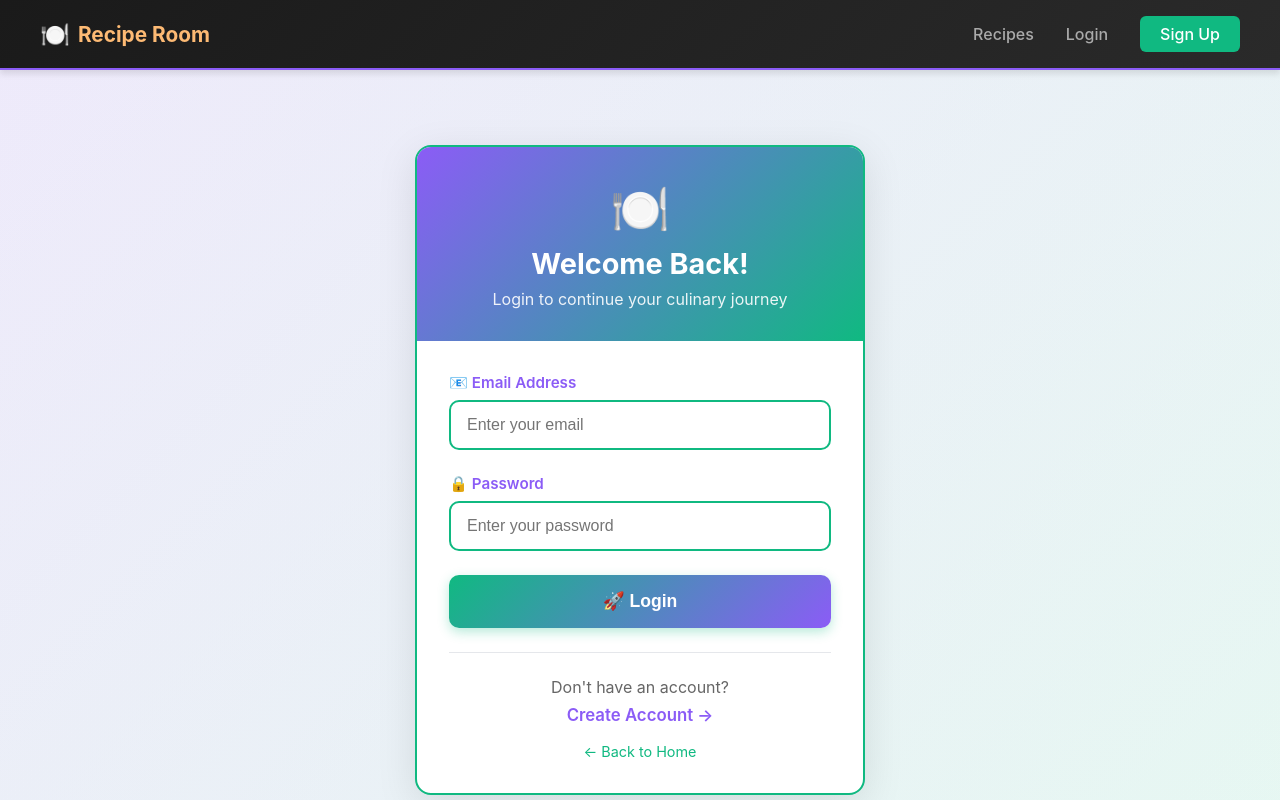
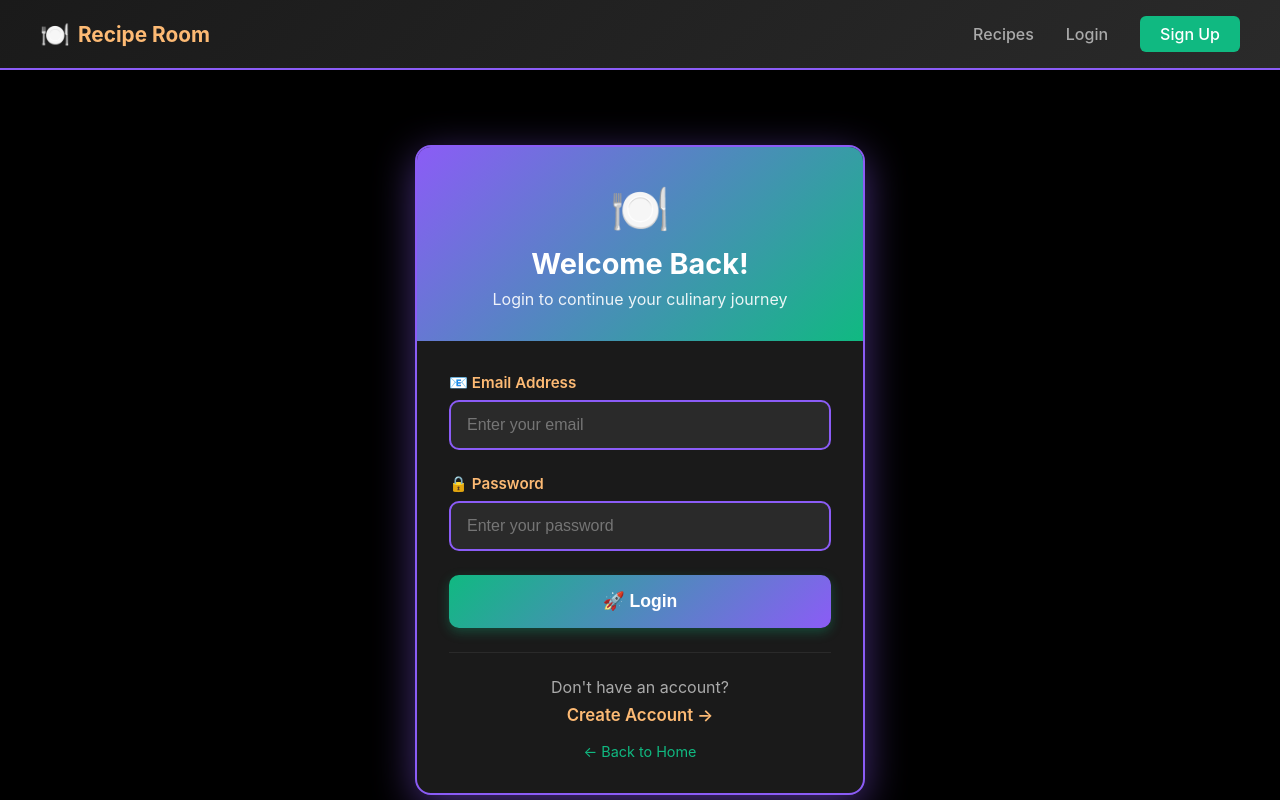
Before and after one commit to itssasha22/Recipe-room-frontend, a React (Vite) app: page /login in a window 1280 px wide. Shown: the top 800 px of the page. Built offline with nearby package versions, Linux system fonts and the light colour scheme.

Commit message:
Redesign RecipesPage and Login with realistic black theme

```diff
--- a/src/pages/Login.jsx
+++ b/src/pages/Login.jsx
@@ -25,8 +25,8 @@ const Login = () => {
   };
 
   return (
-    <div style={{ minHeight: '100vh', background: 'linear-gradient(135deg, rgba(139, 92, 246, 0.1) 0%, rgba(16, 185, 129, 0.1) 100%)', display: 'flex', alignItems: 'center', justifyContent: 'center', padding: '2rem' }}>
-      <div style={{ maxWidth: '450px', width: '100%', background: 'white', borderRadius: '16px', boxShadow: '0 10px 40px rgba(0,0,0,0.1)', overflow: 'hidden', border: '2px solid #10b981' }}>
+    <div style={{ minHeight: '100vh', background: '#000', display: 'flex', alignItems: 'center', justifyContent: 'center', padding: '2rem' }}>
+      <div style={{ maxWidth: '450px', width: '100%', background: '#1a1a1a', borderRadius: '16px', boxShadow: '0 10px 40px rgba(139, 92, 246, 0.5)', overflow: 'hidden', border: '2px solid #8b5cf6' }}>
 
         <div style={{ background: 'linear-gradient(135deg, #8b5cf6 0%, #10b981 100%)', padding: '2rem', textAlign: 'center', color: 'white' }}>
           <div style={{ fontSize: '3rem', marginBottom: '0.5rem' }}>🍽️</div>
@@ -44,7 +44,7 @@ const Login = () => {
 
           <form onSubmit={handleSubmit}>
             <div style={{ marginBottom: '1.5rem' }}>
-              <label style={{ display: 'block', color: '#8b5cf6', fontWeight: '600', marginBottom: '0.5rem', fontSize: '0.95rem' }}>
+              <label style={{ display: 'block', color: '#fdba74', fontWeight: '600', marginBottom: '0.5rem', fontSize: '0.95rem' }}>
                 📧 Email Address
               </label>
               <input
@@ -53,14 +53,14 @@ const Login = () => {
                 value={formData.email}
                 onChange={(e) => setFormData({...formData, email: e.target.value})}
                 required
-                style={{ width: '100%', padding: '0.875rem 1rem', borderRadius: '10px', border: '2px solid #10b981', fontSize: '1rem', transition: 'all 0.3s', outline: 'none' }}
-                onFocus={(e) => e.target.style.borderColor = '#8b5cf6'}
-                onBlur={(e) => e.target.style.borderColor = '#10b981'}
+                style={{ width: '100%', padding: '0.875rem 1rem', borderRadius: '10px', border: '2px solid #8b5cf6', fontSize: '1rem', transition: 'all 0.3s', outline: 'none', background: '#2a2a2a', color: 'white' }}
+                onFocus={(e) => e.target.style.borderColor = '#10b981'}
+                onBlur={(e) => e.target.style.borderColor = '#8b5cf6'}
               />
             </div>
 
             <div style={{ marginBottom: '1.5rem' }}>
-              <label style={{ display: 'block', color: '#8b5cf6', fontWeight: '600', marginBottom: '0.5rem', fontSize: '0.95rem' }}>
+              <label style={{ display: 'block', color: '#fdba74', fontWeight: '600', marginBottom: '0.5rem', fontSize: '0.95rem' }}>
                 🔒 Password
               </label>
               <input
@@ -69,9 +69,9 @@ const Login = () => {
                 value={formData.password}
                 onChange={(e) => setFormData({...formData, password: e.target.value})}
                 required
-                style={{ width: '100%', padding: '0.875rem 1rem', borderRadius: '10px', border: '2px solid #10b981', fontSize: '1rem', transition: 'all 0.3s', outline: 'none' }}
-                onFocus={(e) => e.target.style.borderColor = '#8b5cf6'}
-                onBlur={(e) => e.target.style.borderColor = '#10b981'}
+                style={{ width: '100%', padding: '0.875rem 1rem', borderRadius: '10px', border: '2px solid #8b5cf6', fontSize: '1rem', transition: 'all 0.3s', outline: 'none', background: '#2a2a2a', color: 'white' }}
+                onFocus={(e) => e.target.style.borderColor = '#10b981'}
+                onBlur={(e) => e.target.style.borderColor = '#8b5cf6'}
               />
             </div>
 
@@ -86,9 +86,9 @@ const Login = () => {
             </button>
           </form>
 
-          <div style={{ marginTop: '1.5rem', textAlign: 'center', paddingTop: '1.5rem', borderTop: '1px solid #e5e7eb' }}>
-            <p style={{ color: '#666', marginBottom: '0.5rem' }}>Don't have an account?</p>
-            <Link to="/register" style={{ color: '#8b5cf6', textDecoration: 'none', fontWeight: '600', fontSize: '1.05rem' }}>
+          <div style={{ marginTop: '1.5rem', textAlign: 'center', paddingTop: '1.5rem', borderTop: '1px solid #2a2a2a' }}>
+            <p style={{ color: '#aaa', marginBottom: '0.5rem' }}>Don't have an account?</p>
+            <Link to="/register" style={{ color: '#fdba74', textDecoration: 'none', fontWeight: '600', fontSize: '1.05rem' }}>
               Create Account →
             </Link>
           </div>
--- a/src/pages/RecipesPage.jsx
+++ b/src/pages/RecipesPage.jsx
@@ -9,7 +9,7 @@ const RecipesPage = () => {
     { id: 3, name: 'Tiramisu', chef: 'Chef Sarah', course: 'Dessert', time: '40 mins', rating: 5, image: 'https://images.unsplash.com/photo-1571877227200-a0d98ea607e9?w=400' },
 
     { id: 4, name: 'French Onion Soup', chef: 'Chef John', course: 'Starter', time: '45 mins', rating: 5, image: 'https://images.unsplash.com/photo-1547592166-23ac45744acd?w=400' },
-    { id: 5, name: 'Beef Burger & Fries', chef: 'Chef John', course: 'Main Course', time: '35 mins', rating: 5, image: 'https://images.unsplash.com/photo-1568901346375-23c9450c58cd?w=400' },
+    { id: 5, name: 'Beef Burger & Fries', chef: 'Chef John', course: 'Main Course', time: '35 mins', rating: 5, image: 'https://images.unsplash.com/photo-1568901346375-23ac9450c58cd?w=400' },
     { id: 6, name: 'Chocolate Lava Cake', chef: 'Chef John', course: 'Dessert', time: '25 mins', rating: 5, image: 'https://images.unsplash.com/photo-1624353365286-3f8d62daad51?w=400' },
 
     { id: 7, name: 'Spring Rolls', chef: 'Chef Mary', course: 'Starter', time: '30 mins', rating: 4, image: 'https://images.unsplash.com/photo-1529006557810-274b9b2fc783?w=400' },
@@ -30,17 +30,17 @@ const RecipesPage = () => {
   ];
 
   return (
-    <div style={{ padding: '2rem', background: 'linear-gradient(135deg, rgba(139, 92, 246, 0.05) 0%, rgba(16, 185, 129, 0.05) 100%)', minHeight: '100vh' }}>
+    <div style={{ padding: '2rem', background: '#000', minHeight: '100vh' }}>
       <div style={{ maxWidth: '1200px', margin: '0 auto' }}>
-        <h1 style={{ color: '#8b5cf6', textAlign: 'center', marginBottom: '0.5rem', fontSize: '2.5rem' }}>Global Three-Course Meals</h1>
-        <p style={{ textAlign: 'center', color: '#666', marginBottom: '3rem', fontSize: '1.1rem' }}>Starter • Main Course • Dessert</p>
+        <h1 style={{ color: '#fdba74', textAlign: 'center', marginBottom: '0.5rem', fontSize: '2.5rem' }}>Global Three-Course Meals</h1>
+        <p style={{ textAlign: 'center', color: '#aaa', marginBottom: '3rem', fontSize: '1.1rem' }}>Starter • Main Course • Dessert</p>
 
         {['Chef Sarah', 'Chef John', 'Chef Mary', 'Chef David', 'Chef Grace', 'Chef Wanjiku'].map(chefName => {
           const chefRecipes = allRecipes.filter(r => r.chef === chefName);
           return (
             <div key={chefName} style={{ marginBottom: '4rem' }}>
               <h2 style={{ color: '#10b981', marginBottom: '1.5rem', fontSize: '1.8rem', paddingBottom: '0.5rem', borderBottom: '3px solid #10b981' }}>
-                👨🍳 {chefName}'s Three-Course Menu {chefName === 'Chef Wanjiku' && <span style={{ fontSize: '1rem', background: '#fdba74', color: 'white', padding: '0.25rem 0.75rem', borderRadius: '20px' }}>🇰🇪 Kenyan</span>}
+                👨🍳 {chefName}'s Three-Course Menu {chefName === 'Chef Wanjiku' && <span style={{ fontSize: '1rem', background: '#fdba74', color: '#000', padding: '0.25rem 0.75rem', borderRadius: '20px' }}>🇰🇪 Kenyan</span>}
               </h2>
               <div style={{ display: 'grid', gridTemplateColumns: 'repeat(auto-fit, minmax(280px, 1fr))', gap: '1.5rem' }}>
                 {chefRecipes.map(recipe => (
@@ -48,21 +48,21 @@ const RecipesPage = () => {
                     key={recipe.id}
                     onClick={() => navigate(`/recipe/${recipe.id}`)}
                     style={{
-                      background: 'white',
+                      background: '#1a1a1a',
                       borderRadius: '16px',
                       overflow: 'hidden',
-                      boxShadow: '0 4px 12px rgba(0,0,0,0.1)',
-                      border: '2px solid #10b981',
+                      boxShadow: '0 4px 12px rgba(139, 92, 246, 0.3)',
+                      border: '2px solid #8b5cf6',
                       cursor: 'pointer',
                       transition: 'transform 0.3s, box-shadow 0.3s'
                     }}
                     onMouseEnter={(e) => {
                       e.currentTarget.style.transform = 'translateY(-8px)';
-                      e.currentTarget.style.boxShadow = '0 8px 24px rgba(139, 92, 246, 0.3)';
+                      e.currentTarget.style.boxShadow = '0 8px 24px rgba(16, 185, 129, 0.5)';
                     }}
                     onMouseLeave={(e) => {
                       e.currentTarget.style.transform = 'translateY(0)';
-                      e.currentTarget.style.boxShadow = '0 4px 12px rgba(0,0,0,0.1)';
+                      e.currentTarget.style.boxShadow = '0 4px 12px rgba(139, 92, 246, 0.3)';
                     }}
                   >
                     <img src={recipe.image} alt={recipe.name} style={{ width: '100%', height: '200px', objectFit: 'cover' }} />
@@ -70,7 +70,7 @@ const RecipesPage = () => {
                       <div style={{ display: 'inline-block', padding: '0.25rem 0.75rem', background: recipe.course === 'Starter' ? '#fdba74' : recipe.course === 'Main Course' ? '#10b981' : '#8b5cf6', color: 'white', borderRadius: '20px', fontSize: '0.75rem', fontWeight: '600', marginBottom: '0.75rem' }}>
                         {recipe.course}
                       </div>
-                      <h3 style={{ color: '#8b5cf6', margin: '0 0 0.75rem 0', fontSize: '1.2rem' }}>{recipe.name}</h3>
+                      <h3 style={{ color: '#fdba74', margin: '0 0 0.75rem 0', fontSize: '1.2rem' }}>{recipe.name}</h3>
                       <div style={{ display: 'flex', justifyContent: 'space-between', alignItems: 'center' }}>
                         <span style={{ color: '#10b981', fontWeight: '600', fontSize: '0.9rem' }}>⏱️ {recipe.time}</span>
                         <span style={{ color: '#fdba74', fontWeight: '600' }}>{'⭐'.repeat(recipe.rating)}</span>
```
